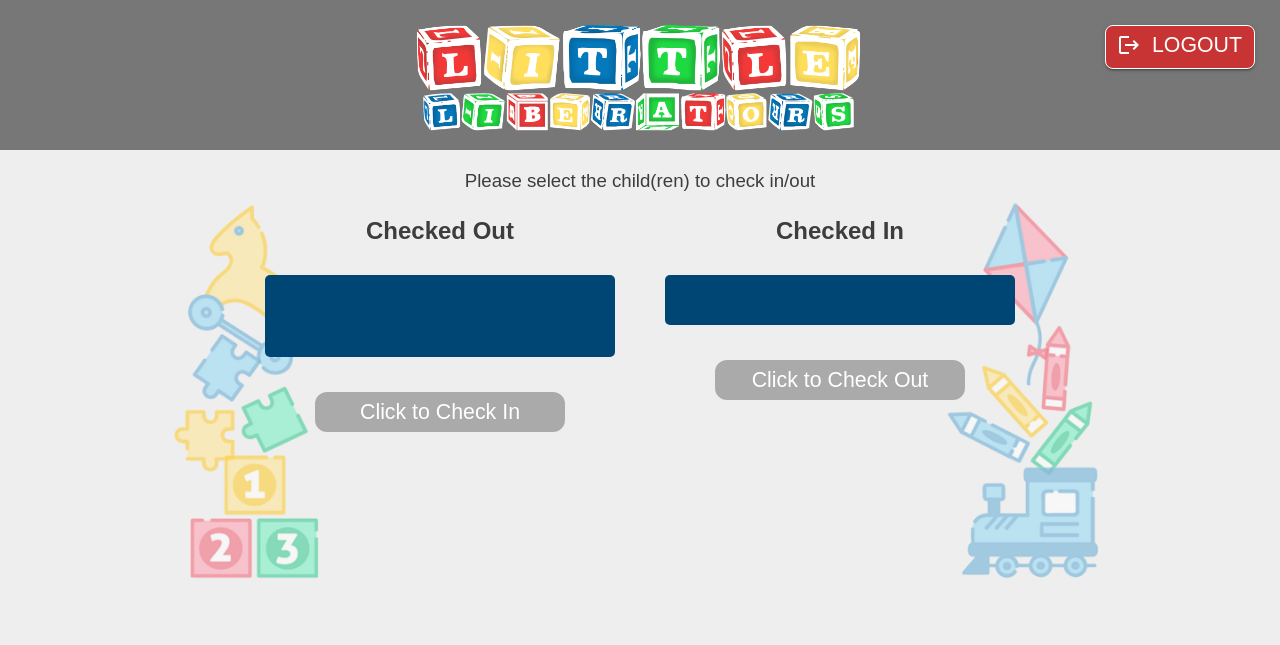
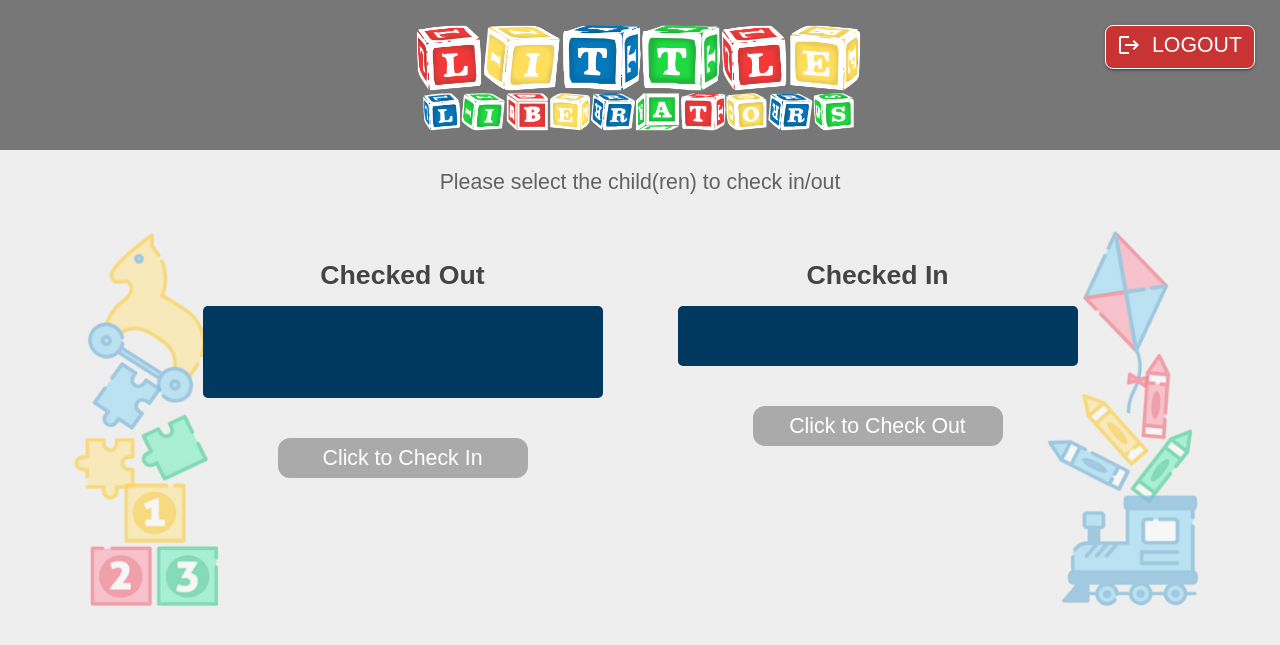
Before and after one commit to littleliberators/Check_In_System, a PHP site: page /parent.php in a window 1280 px wide. Shown: the top 645 px of the page. Run offline with PHP 8.4, Linux system fonts and the light colour scheme; the visitor is signed in with stand-in values (Sample User, id 1); data that the repository does not hold is empty; some libraries are stand-ins or nearby versions.

Commit message:
Styled parent page some more

```diff
--- a/View/Parent/parent.css
+++ b/View/Parent/parent.css
@@ -13,14 +13,14 @@ html {
 #leftimg {
     max-width: 200px;
     position: absolute;
-    left: 150px;
+    left: 50px;
     z-index: -1;
 }
 
 #rightimg {
     max-width: 200px;
     position: absolute;
-    right: 150px;
+    right: 50px;
     z-index: -1;
 }
 
@@ -30,52 +30,49 @@ html {
 
 #instructions {
     text-align: center;
-    font-size: 14pt;
+    font-size: 16pt;
     margin-top: 20px;
+    margin-bottom: 25px;
+    color: #626262;
 }
 
 .container-label {
     text-align: center;
-    font-size: 18pt;
+    font-size: 20pt;
     font-weight: bold;
     margin-top: 25px;
+    color: #444;
+    padding: 15px;
+    border-radius: 5px 5px 0 0;
 }
 
 #child-wrapper {
     margin: 0 auto;
-    width: 750px;
-}
-
-.checkbox-container {
-    /*background-color: #fff;*/
-    /*padding: 5px;*/
-    /*margin: 5px;*/
+    width: 875px;
 }
 
 #form-out {
-    width: 350px;
+    width: 400px;
     float: left;
 }
 
 #form-in {
-    width: 350px;
+    width: 400px;
     float: right;
 }
 
 #child-container-out {
-    background-color: #004675;
+    background-color: #00395f;
     border: none;
     border-radius: 5px;
-    margin-top: 30px;
-    padding: 25px;
+    padding: 30px;
 }
 
 #child-container-in {
-    background-color: #004675;
+    background-color: #00395f;
     border: none;
     border-radius: 5px;
-    margin-top: 30px;
-    padding: 25px;
+    padding: 30px;
 }
 
 .label {
@@ -86,7 +83,8 @@ html {
     cursor: pointer;
 }
 
-#select-all-in-label, #select-all-out-label {
+#select-all-in-label,
+#select-all-out-label {
     font-size: 14pt;
     padding-right: 30%;
     display: block;
@@ -104,16 +102,17 @@ input[type='checkbox'] {
 
 .checkbox-row {
     padding: 5px;
-    background-color: #a3d9ff;
+    background-color: #a3c6df;
     margin-top: 15px;
     border-radius: 5px;
+    border: 2px solid #002f4f;
     box-shadow: 2px 2px 2px #00365a;
 }
 
 .check-all-row {
     padding-left: 5px;
     padding-right: 5px;
-    background-color: #aec9db;
+    background-color: #a3c6df;
     border-radius: 5px;
     margin-left: 100px;
 }
@@ -132,14 +131,16 @@ input[type='checkbox'] {
     background-color: rgba(0, 0, 0, 0.5);
 }
 
-#please-select-in, #please-select-out, #form-error {
+#please-select-in,
+#please-select-out,
+#form-error {
     color: red;
     text-align: center;
-    margin-top: 10px;
     font-size: 14pt;
 }
 
-#child-in-btn, #child-out-btn {
+#child-in-btn,
+#child-out-btn {
     text-align: center;
 }
 
@@ -153,7 +154,8 @@ input[type='checkbox'] {
     border-radius: 12px;
     border: 0px;
     margin: 10px;
-    margin-top: 35px;
+    margin-top: 40px;
+    margin-bottom: 50px;
     cursor: pointer;
 }
 
@@ -198,7 +200,17 @@ input[type='checkbox'] {
 }
 
 .error-message {
-    margin-bottom: 40px;
+    position: absolute;
+    top: 50%;
+	left: 55%;
+	transform: translate(-50%, -50%);
+	width: 350px;
+    margin: 15px;
+}
+
+.error-message-container {
+    width: 350px;
+    position: relative;
 }
 
 @-moz-keyframes fadeOut {
@@ -246,6 +258,7 @@ input[type='checkbox'] {
 }
 
 /* Logout confirmation box */
+
 .ui-widget-header {
     background: steelblue;
     border: 0;
--- a/View/Parent/parent.php
+++ b/View/Parent/parent.php
@@ -47,7 +47,7 @@ include('../../Controller/Parent/parent_process.php');
 
     <div id="child-wrapper">
         <form class="select-student" id="form-out">
-            <div class="container-label">Checked Out</div>
+            <div class="container-label" id="checked-out-label">Checked Out</div>
             <div class="row-child" id="child-container-out">
                 <div class="check-all-row" id="check-all-row-out">
                     <input type="checkbox" name="select-all-out" id="select-all-out" value="Select All">
@@ -59,13 +59,15 @@ include('../../Controller/Parent/parent_process.php');
                     ?>
                 </div>
             </div>
+            <div class="error-message-container">
+                <div class="error-message hide" id="please-select-out">Please select at least one child.</div>
+            </div>
             <div class="row-child" id="child-out-btn">
                 <input type="button" class="sign-btn" id="sign-in-btn" name="signinbutton" onclick="checkInForm();" value="Click to Check In">
             </div>
-            <div class="error-message hide" id="please-select-out">Please select at least one child.</div>
         </form>
         <form class="select-student" id="form-in">
-            <div class="container-label">Checked In</div>
+            <div class="container-label" id="checked-in-label">Checked In</div>
             <div class="row-child" id="child-container-in">
                 <div class="check-all-row" id="check-all-row-in">
                     <input type="checkbox" name="select-all-in" id="select-all-in" value="Select All">
@@ -77,10 +79,12 @@ include('../../Controller/Parent/parent_process.php');
                     ?>
                 </div>
             </div>
+            <div class="error-message-container">
+                <div class="error-message hide" id="please-select-in">Please select at least one child.</div>
+            </div>
             <div class="row-child" id="child-in-btn">
                 <input type="button" class="sign-btn" id="sign-out-btn" name="signoutbutton" onclick="checkOutForm();" value="Click to Check Out">
             </div>
-            <div class="error-messge hide" id="please-select-in">Please select at least one child.</div>
         </form>
         <?php
             postValidations();
@@ -122,7 +126,7 @@ include('../../Controller/Parent/parent_process.php');
     </div>
 
     <!-- Prompt logout -->
-    <div class="hide" id="dialog" title="Logout?">
+    <div class="hide" id="dialog" title="Success!">
       <div id="successMessage"></div>
     </div>
 </body>
--- a/View/main.css
+++ b/View/main.css
@@ -149,7 +149,7 @@ body {
 }
 
 .footer{
-  margin-top: 50px;
+  margin-top: 20px;
   text-align:center;
   vertical-align: middle;
 }
```
Lines whose indentation alone changed are shown as unchanged.
